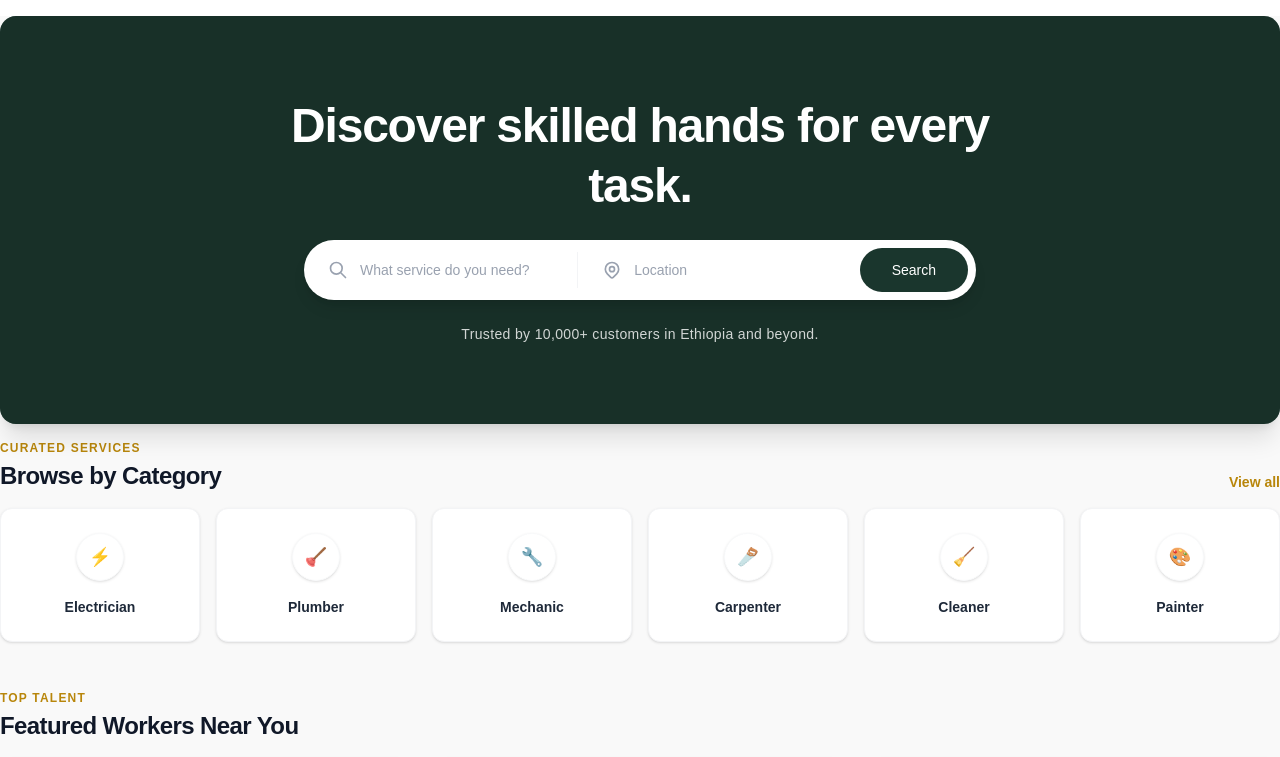
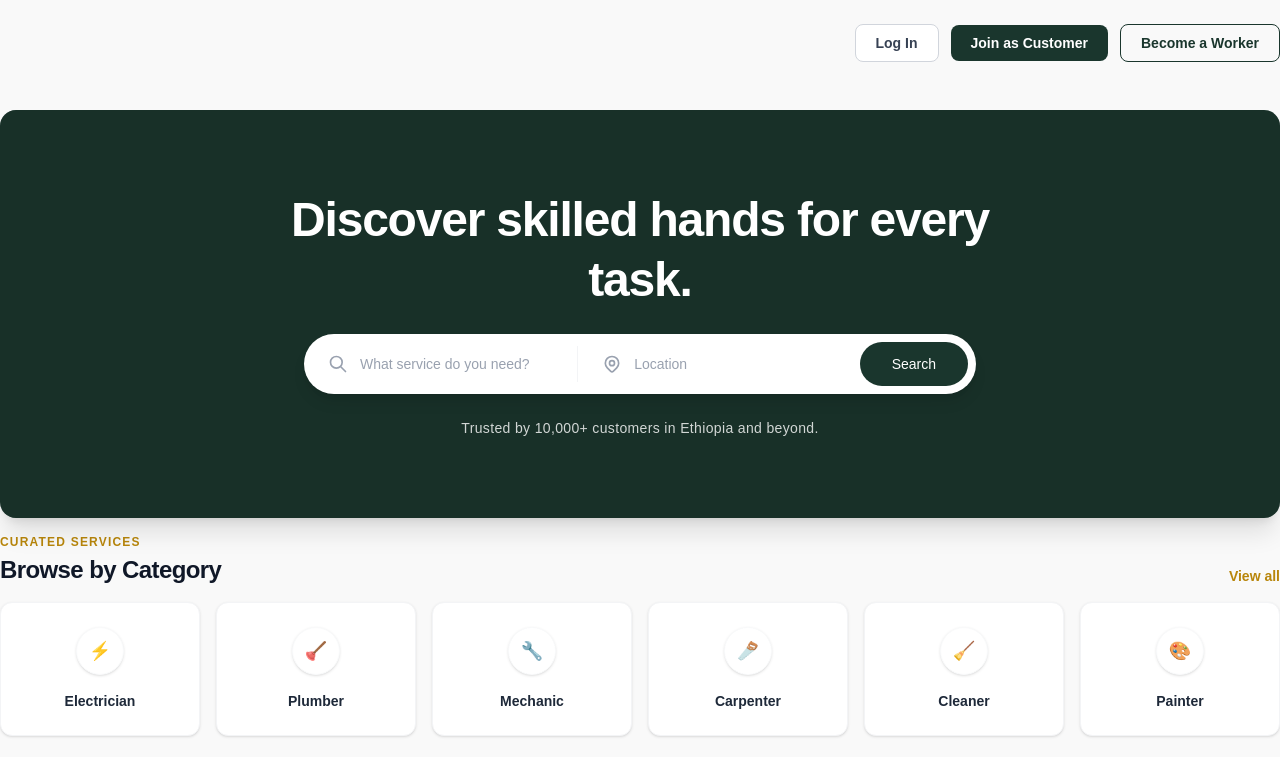
Before and after one commit to Zelalem-G/work-connect, a Next.js app: page / in a window 1280 px wide. Shown: the top 757 px of the page. Built offline with nearby package versions, Linux system fonts and the light colour scheme; grey boxes are pictures that could not be loaded.

Commit message:
public page interactivity

```diff
--- a/src/app/(public)/page.js
+++ b/src/app/(public)/page.js
@@ -1,5 +1,3 @@
-// "use client";
-
 import Link from "next/link";
 import { HeroSearch } from "@/components/hero-search";
 import { CategoryCard } from "@/components/category-card";
@@ -7,17 +5,31 @@ import { WorkerProfileCard } from "@/components/worker-profile-card";
 import { Footer } from "@/components/footer";
 
 export default function WorkerBrowsingPage() {
-  // Mock configuration dataset matching structural elements in Figma layout arrays
   const categories = [
     {
       label: "Electrician",
       icon: <span className="text-lg font-bold">⚡</span>,
     },
-    { label: "Plumber", icon: <span className="text-lg font-bold">🪠</span> },
-    { label: "Mechanic", icon: <span className="text-lg font-bold">🔧</span> },
-    { label: "Carpenter", icon: <span className="text-lg font-bold">🪚</span> },
-    { label: "Cleaner", icon: <span className="text-lg font-bold">🧹</span> },
-    { label: "Painter", icon: <span className="text-lg font-bold">🎨</span> },
+    {
+      label: "Plumber",
+      icon: <span className="text-lg font-bold">🪠</span>,
+    },
+    {
+      label: "Mechanic",
+      icon: <span className="text-lg font-bold">🔧</span>,
+    },
+    {
+      label: "Carpenter",
+      icon: <span className="text-lg font-bold">🪚</span>,
+    },
+    {
+      label: "Cleaner",
+      icon: <span className="text-lg font-bold">🧹</span>,
+    },
+    {
+      label: "Painter",
+      icon: <span className="text-lg font-bold">🎨</span>,
+    },
   ];
 
   const featuredWorkers = [
@@ -55,52 +67,79 @@ export default function WorkerBrowsingPage() {
 
   return (
     <div className="bg-[#f9f9f9] space-y-12">
-      {/* 1. Immersive Hero / Central Search Wrapper */}
+      {/* Authentication Actions */}
+      <div className="flex justify-end items-center gap-3 pt-6">
+        <Link
+          href="/login"
+          className="rounded-lg border border-gray-300 bg-white px-5 py-2 text-sm font-semibold text-gray-700 transition hover:border-[#1A362D] hover:text-[#1A362D]"
+        >
+          Log In
+        </Link>
+
+        <Link
+          href="/register-customer"
+          className="rounded-lg bg-[#1A362D] px-5 py-2 text-sm font-semibold text-white transition hover:bg-[#25483d]"
+        >
+          Join as Customer
+        </Link>
+
+        <Link
+          href="/register-worker"
+          className="rounded-lg border border-[#1A362D] px-5 py-2 text-sm font-semibold text-[#1A362D] transition hover:bg-[#E8F5F1]"
+        >
+          Become a Worker
+        </Link>
+      </div>
+
+      {/* Hero */}
       <HeroSearch />
 
-      {/* 2. Curated Services Section */}
+      {/* Categories */}
       <div className="space-y-4">
         <div className="flex justify-between items-end">
           <div>
             <span className="text-xs font-extrabold tracking-widest text-[#B8860B] uppercase block mb-1">
               Curated Services
             </span>
+
             <h2 className="text-2xl font-black text-gray-900 tracking-tight">
               Browse by Category
             </h2>
           </div>
+
           <Link
-            href="#"
+            href="/login"
             className="text-sm font-bold text-[#B8860B] hover:underline underline-offset-4"
           >
             View all
           </Link>
         </div>
 
-        {/* Responsive Grid Row */}
         <div className="grid grid-cols-2 sm:grid-cols-3 md:grid-cols-6 gap-4">
           {categories.map((cat, index) => (
-            <CategoryCard key={index} label={cat.label} icon={cat.icon} />
+            <Link key={index} href="/login" className="block">
+              <CategoryCard label={cat.label} icon={cat.icon} />
+            </Link>
           ))}
         </div>
       </div>
 
-      {/* 3. Top Talent Grid Section */}
+      {/* Featured Workers */}
       <div className="space-y-4">
         <div>
           <span className="text-xs font-extrabold tracking-widest text-[#B8860B] uppercase block mb-1">
             Top Talent
           </span>
+
           <h2 className="text-2xl font-black text-gray-900 tracking-tight">
             Featured Workers Near You
           </h2>
         </div>
 
-        {/* 3-Column Profile Matrix Layout */}
         <div className="grid grid-cols-1 sm:grid-cols-2 lg:grid-cols-3 gap-6">
           {featuredWorkers.map((worker) => (
+            <Link key={worker.id} href="/login" className="block h-full">
               <WorkerProfileCard
-              key={worker.id}
                 name={worker.name}
                 specialty={worker.specialty}
                 location={worker.location}
@@ -109,12 +148,12 @@ export default function WorkerBrowsingPage() {
                 coverImage={worker.coverImage}
                 isVerified={worker.isVerified}
               />
+            </Link>
           ))}
         </div>
       </div>
 
-      {/* 4. Full-bleed Interactive Platform Footer wrapper */}
-      {/* To bypass standard layout container bounding restrictions for a clean edge-to-edge bleed alignment */}
+      {/* Footer */}
       <div className="mx-[-1rem] sm:mx-[-1.5rem] lg:mx-[-2rem] mb-[-2rem]">
         <Footer />
       </div>
```
Lines whose indentation alone changed are shown as unchanged.
